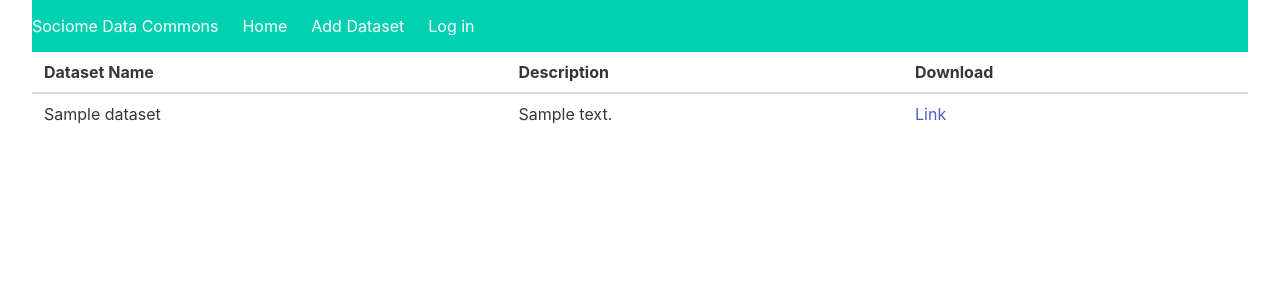
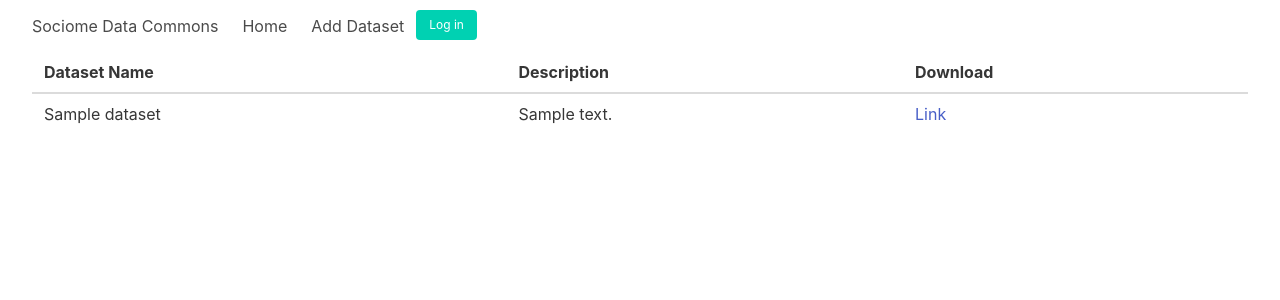
Before and after one commit to sociome/sociome-data-commons, a Django app: page / in a window 1280 px wide. Shown: the top 300 px of the page. Run offline with Django 4.2, Linux system fonts and the light colour scheme; tables that the repository leaves empty hold one stand-in row (values such as "Sample post").

Commit message:
Cleaning up the main base html

```diff
--- a/sociomedc/templates/base.html
+++ b/sociomedc/templates/base.html
@@ -10,7 +10,7 @@
 <body>
 
 <div class="container is-fluid">
-<nav class="navbar is-primary" role="navigation" aria-label="main navigation">
+<nav class="navbar" role="navigation" aria-label="main navigation">
   <div class="navbar-brand">
     <a class="navbar-item">
       Sociome Data Commons
@@ -22,7 +22,10 @@
         Add Dataset
       </a>
 
-            <a class="navbar-item" href="/accounts/login">
+     <span style="width: 80%;">
+     </span>
+
+     <a class="button is-primary" href="/accounts/login" style="font-size: 12px; margin-top: 10px;">
       Log in
       </a>
   </div>
```
